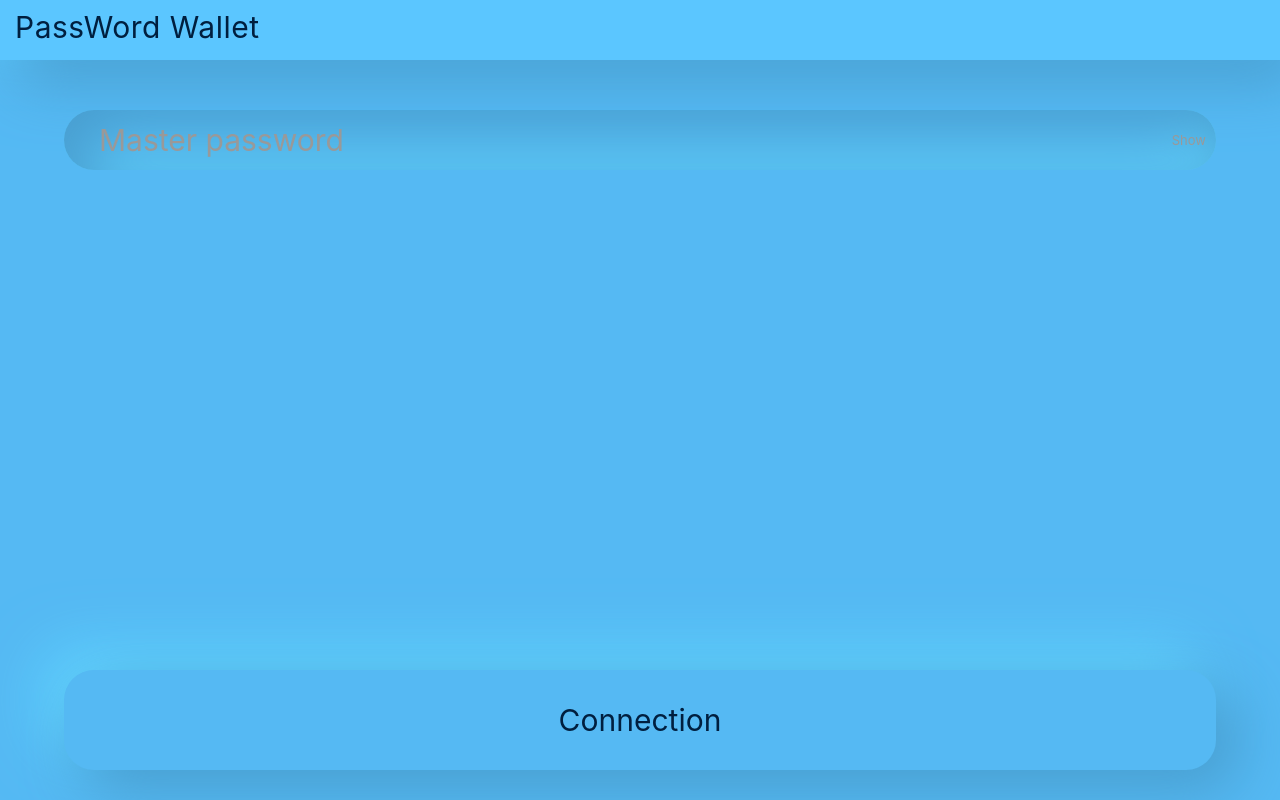
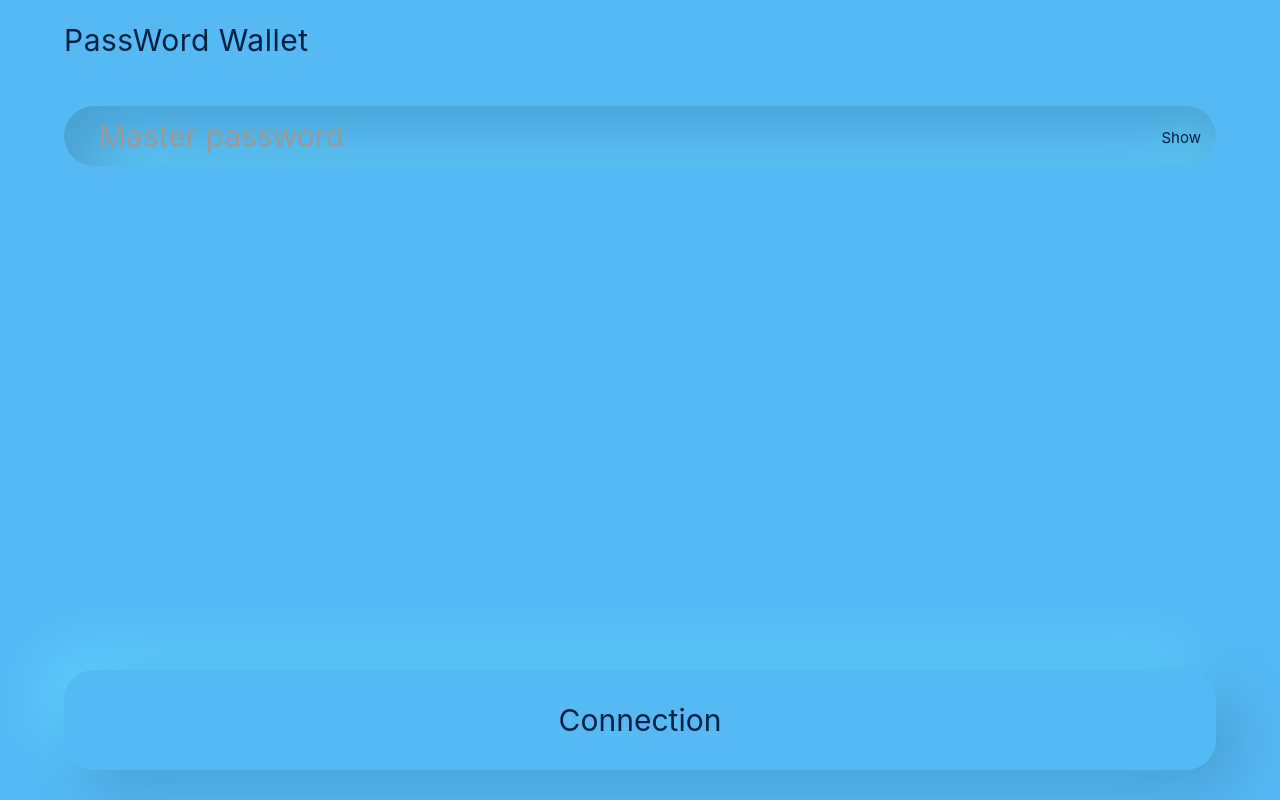
Before and after one commit to mathieudutour/PassWord, a Gatsby site: page / in a window 1280 px wide. Built offline with nearby package versions, Linux system fonts and the light colour scheme; Gatsby itself is replaced by a stand-in of ours.

Commit message:
some more styling

```diff
--- a/src/components/form.css
+++ b/src/components/form.css
@@ -13,6 +13,7 @@
   box-shadow: inset 20px 20px 60px #489dcf, inset -20px -20px 60px #62d5ff;
   -webkit-transition: all linear 0.2s;
   transition: all linear 0.2s;
+  color: var(--textcolor);
 }
 
 .uk-form input[type='text']:focus,
@@ -61,15 +62,15 @@
   display: block;
   position: absolute;
   top: 50%;
-  right: 10px;
+  right: 15px;
   margin-top: -6px;
-  font-size: 13px;
-  line-height: 13px;
-  color: #999999;
+  font-size: 15px;
+  line-height: 15px;
+  color: var(--textcolor);
   cursor: pointer;
 }
 .uk-form-password-toggle:hover {
-  color: #999999;
+  color: var(--textcolor);
   text-decoration: none;
 }
 .uk-form-password > input {
--- a/src/components/header.css
+++ b/src/components/header.css
@@ -1,36 +1,12 @@
 .uk-navbar {
-  background: #5bc6ff;
-  box-shadow: 20px 20px 60px #489dcf, -20px -20px 60px #62d5ff;
-  color: var(--textcolor);
+  width: 90%;
+  margin: auto;
   margin-bottom: 50px;
 }
-.uk-navbar:before,
-.uk-navbar:after {
-  content: ' ';
-  display: table;
-}
-.uk-navbar:after {
-  clear: both;
-}
-.uk-navbar-content,
-.uk-navbar-brand,
-.uk-navbar-toggle {
-  -moz-box-sizing: border-box;
-  box-sizing: border-box;
-  display: block;
-  height: 60px;
-  padding: 0 15px;
-  float: left;
-}
-.uk-navbar-content:before,
-.uk-navbar-brand:before,
-.uk-navbar-toggle:before {
-  content: '';
+
+.uk-navbar-brand {
   display: inline-block;
-  height: 100%;
-  vertical-align: middle;
-}
-.uk-navbar-brand {
+  padding-top: 30px;
   color: var(--textcolor);
   font-size: 30px;
   letter-spacing: 0.5px;
```
